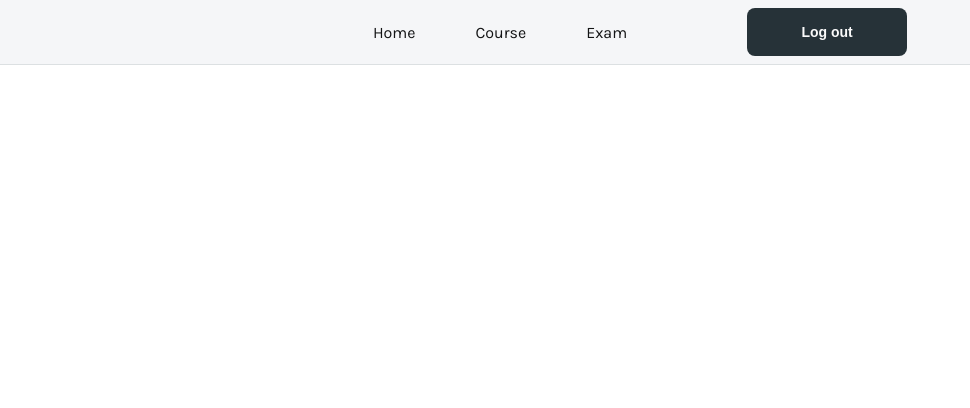
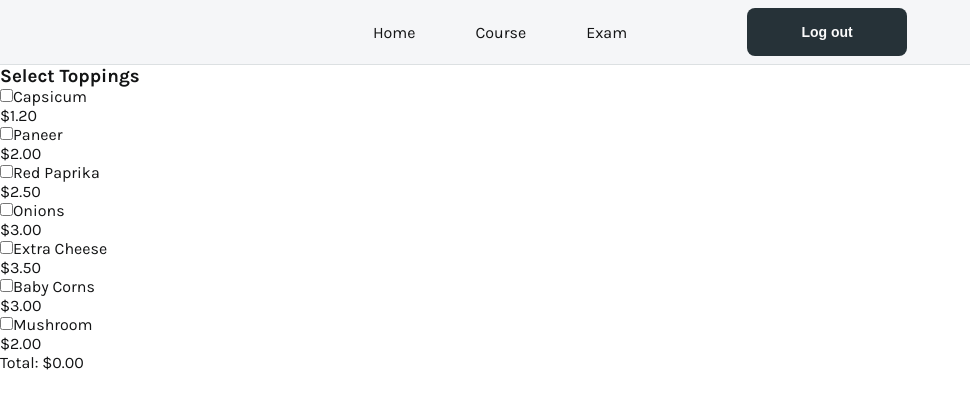
Before and after one commit to mritunjaysaha/final-year-project-fe, a React (Create React App) app: page /mcq in a window 1280 px wide. Shown: the top 408 px of the page, without its empty margins (0-970 px from the left). Built offline with nearby package versions, Linux system fonts and the light colour scheme; no server answers.

Commit message:
added dummy MCQ using checkbox

```diff
--- a/src/App.js
+++ b/src/App.js
@@ -17,6 +17,8 @@ import {
     useGetPopulatedExams,
     useScheduleRequests,
 } from "./customHooks";
+
+import { MCQExam } from "./Components/Exam/mcqExam";
 
 const SignUpPage = lazy(() => import("./Components/Pages/SignUpPage"));
 const AttemptPage = lazy(() => import("./Components/Pages/AttemptPage"));
@@ -76,6 +78,7 @@ function App() {
                             path={`/evaluate/:examId`}
                             element={<EvaluatePage />}
                         />
+                        <Route path="/mcq" element={<MCQExam />} />
                     </Routes>
                 </Suspense>
             </BrowserRouter>
--- /dev/null
+++ b/src/Components/Exam/mcqExam.jsx
@@ -0,0 +1,101 @@
+import { useState } from "react";
+
+const toppings = [
+    {
+        name: "Capsicum",
+        price: 1.2,
+    },
+    {
+        name: "Paneer",
+        price: 2.0,
+    },
+    {
+        name: "Red Paprika",
+        price: 2.5,
+    },
+    {
+        name: "Onions",
+        price: 3.0,
+    },
+    {
+        name: "Extra Cheese",
+        price: 3.5,
+    },
+    {
+        name: "Baby Corns",
+        price: 3.0,
+    },
+    {
+        name: "Mushroom",
+        price: 2.0,
+    },
+];
+
+const getFormattedPrice = (price) => `$${price.toFixed(2)}`;
+
+export function MCQExam() {
+    const [checkedState, setCheckedState] = useState(
+        new Array(toppings.length).fill(false)
+    );
+
+    const [total, setTotal] = useState(0);
+
+    const handleChange = (position) => {
+        const updatedCheckedState = checkedState.map((item, index) =>
+            index === position ? !item : item
+        );
+
+        setCheckedState(updatedCheckedState);
+
+        const totalPrice = updatedCheckedState.reduce(
+            (sum, currentState, index) => {
+                if (currentState === true) {
+                    return sum + toppings[index].price;
+                }
+
+                return sum;
+            },
+            0
+        );
+
+        setTotal(totalPrice);
+    };
+
+    return (
+        <div>
+            <h3>Select Toppings</h3>
+            <ul>
+                {toppings.map(({ name, price }, index) => {
+                    return (
+                        <li key={index}>
+                            <div>
+                                <div>
+                                    <input
+                                        type="checkbox"
+                                        id={`custom-checkbox-${index}`}
+                                        name={name}
+                                        value={name}
+                                        checked={checkedState[index]}
+                                        onChange={() => handleChange(index)}
+                                    />
+                                    <label htmlFor={`custom-checkbox-${index}`}>
+                                        {name}
+                                    </label>
+                                </div>
+                                <div>{getFormattedPrice(price)}</div>
+                            </div>
+                        </li>
+                    );
+                })}
+
+                <li>
+                    <div>
+                        <div>
+                            Total: <span>{getFormattedPrice(total)}</span>
+                        </div>
+                    </div>
+                </li>
+            </ul>
+        </div>
+    );
+}
--- a/src/Components/Exam/showExam.jsx
+++ b/src/Components/Exam/showExam.jsx
@@ -1,4 +1,4 @@
-import { useState } from "react";
+import { useState, useEffect } from "react";
 import axios from "axios";
 import { useNavigate } from "react-router-dom";
 import { useSelector } from "react-redux";
@@ -27,6 +27,8 @@ function ExamCard({ examData }) {
     const [showQuestions, setShowQuestions] = useState(false);
     const [showAnswers, setShowAnswers] = useState(false);
 
+    const [questionsAdded, setQuestionsAdded] = useState(0);
+
     const { _id: userId } = useSelector((state) => state.user);
     const {
         _id: examId,
@@ -50,6 +52,11 @@ function ExamCard({ examData }) {
         start_date,
         total_questions,
     };
+
+    useEffect(() => {
+        // Update the questions length
+        setQuestionsAdded(questions.length);
+    }, [questions]);
 
     async function submitHandler(form, event) {
         event.preventDefault();
```
